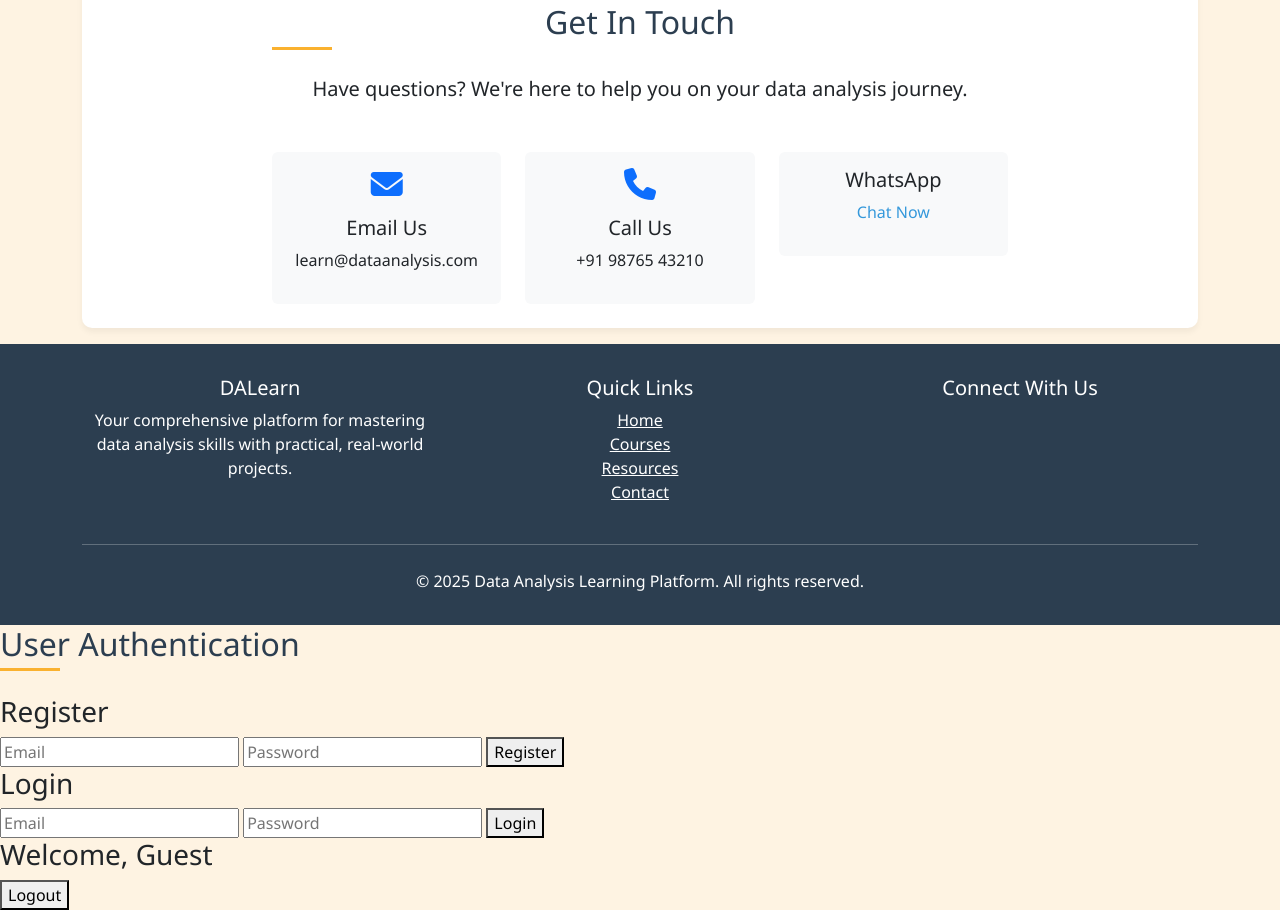
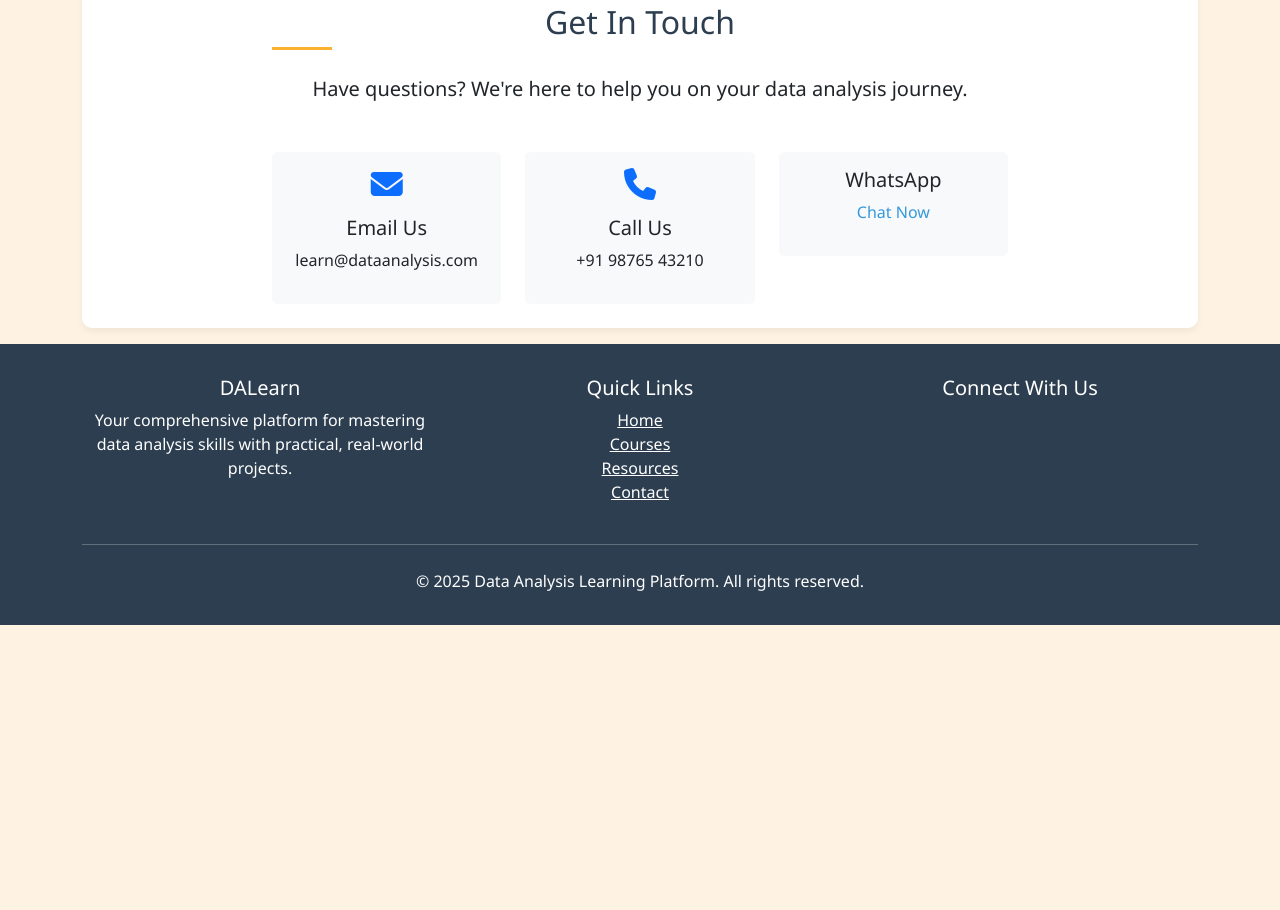
Before and after one commit to divyagovind22/My-site, a plain HTML site: page data-analysis.html in a window 1280 px wide. Shown: the part 1692-2602 px from the top of the page. After the commit the page ends 2317 px from the top, so only its background shows below. Drawn offline with nearby package versions, Linux system fonts and the light colour scheme.

Commit message:
Update data-analysis.html

```diff
--- a/data-analysis.html
+++ b/data-analysis.html
@@ -587,29 +587,8 @@
   </div>
 </div>
 
-<h2>User Authentication</h2>
 
-<!-- Register Form -->
-<div>
-  <h3>Register</h3>
-  <input type="email" id="regEmail" placeholder="Email">
-  <input type="password" id="regPassword" placeholder="Password">
-  <button onclick="register()">Register</button>
-</div>
 
-<!-- Login Form -->
-<div>
-  <h3>Login</h3>
-  <input type="email" id="loginEmail" placeholder="Email">
-  <input type="password" id="loginPassword" placeholder="Password">
-  <button onclick="login()">Login</button>
-</div>
-
-<!-- Logout Button -->
-<div>
-  <h3>Welcome, <span id="userEmail">Guest</span></h3>
-  <button onclick="logout()">Logout</button>
-</div>
 
 
 <!--script-->
```
